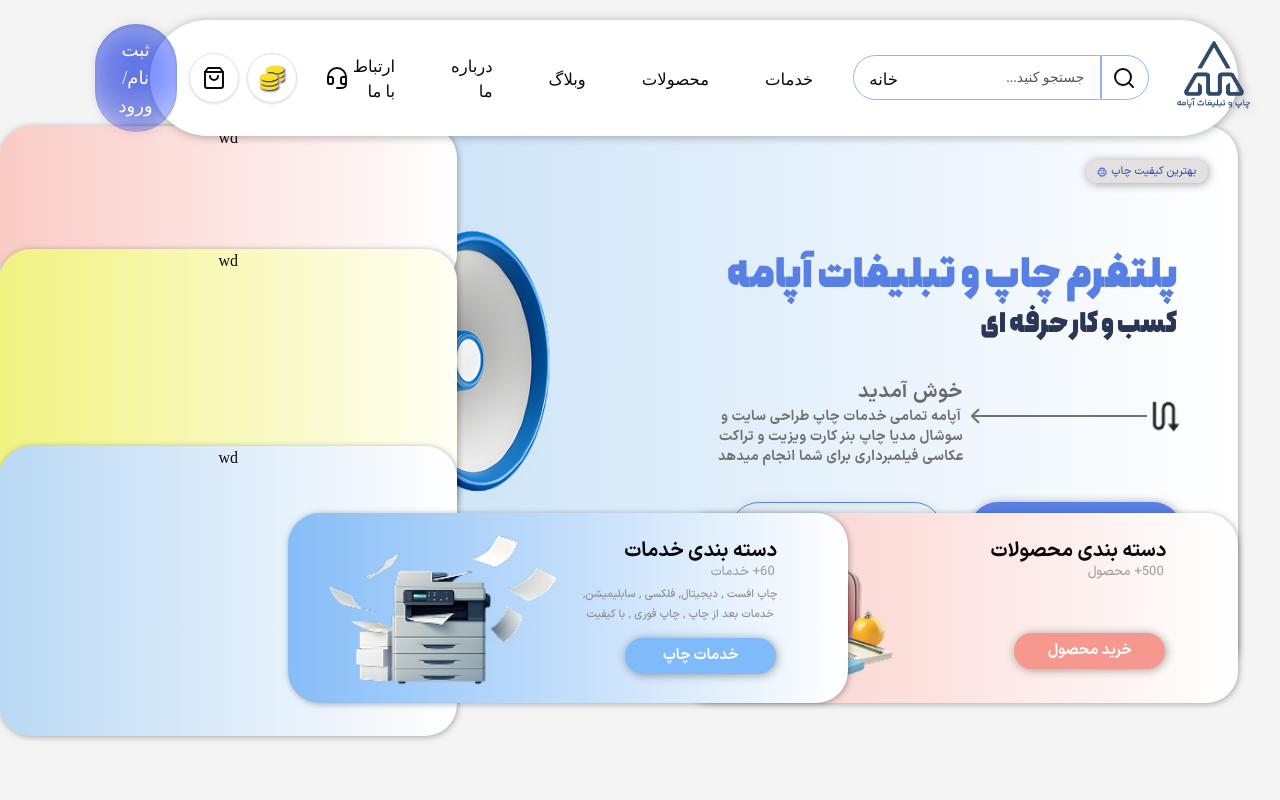
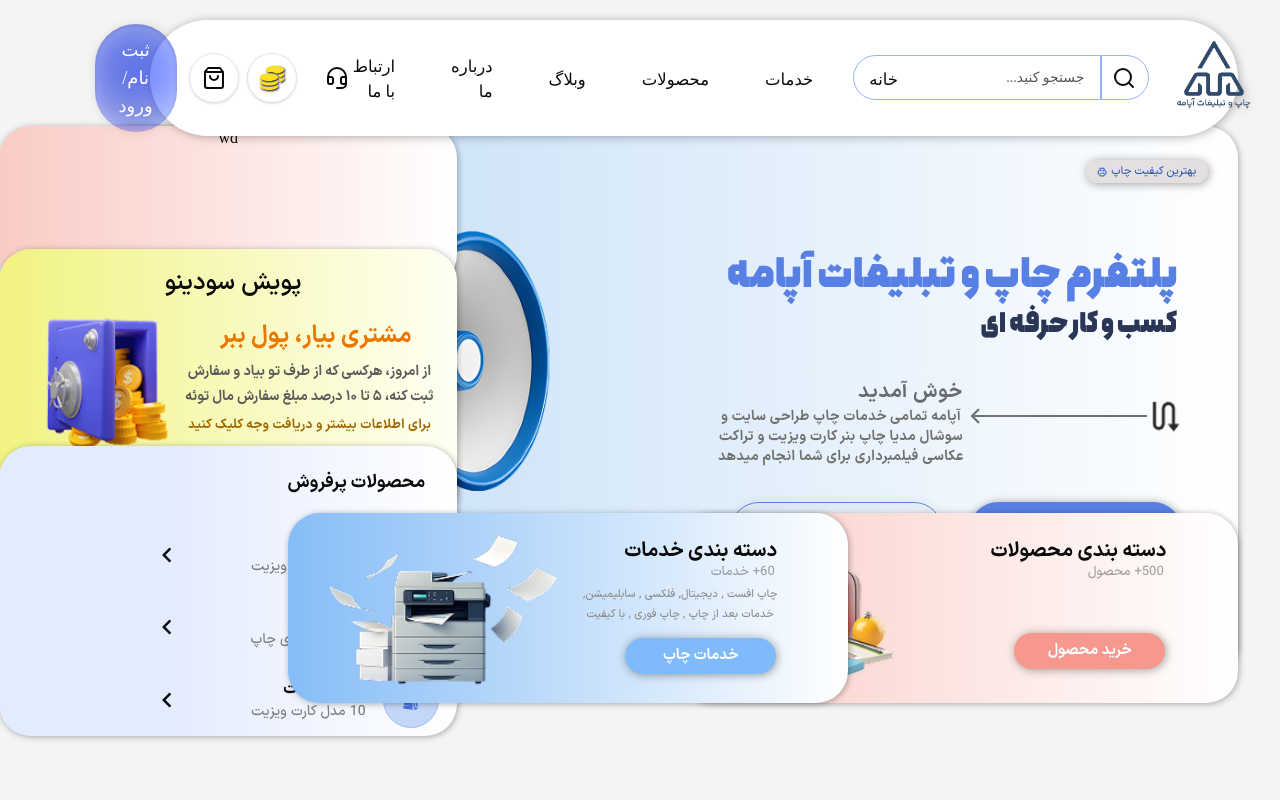
Before and after one commit to aida-kavan/ApameWebsite, a React (Vite) app in the folder client/: page /home in a window 1280 px wide. Shown: the top 800 px of the page. Built offline with nearby package versions, Linux system fonts and the light colour scheme; a web font is replaced by a local one.

Commit message:
Create Colection Home

```diff
--- a/client/src/index.css
+++ b/client/src/index.css
@@ -180,7 +180,6 @@ body{
   direction: rtl;
 }
 
-
 @layer utilities {
   .navbar-settings {
     filter: drop-shadow(1px 1px 20px #00000048);
@@ -242,13 +241,13 @@ body{
   }
 
   .sodino-bg-home {
-background: #e2b073;
-background: linear-gradient(90deg, rgb(241, 243, 129) 0%, rgb(255, 255, 244) 100%);
+    background: #e2b073;
+    background: linear-gradient(90deg, rgb(241, 243, 129) 0%, rgb(255, 255, 244) 100%);
   }
 
   .soldout-bg-home {
-    background: #b4d9fa;
-    background: linear-gradient(90deg, rgb(186, 217, 245) 0%, rgba(255, 255, 255, 1) 100%);
+background: #e3ebff;
+background: linear-gradient(90deg, rgba(227, 235, 255, 1) 35%, rgba(255, 255, 255, 1) 100%);
   }
 
 }
--- a/client/src/layout/Home.tsx
+++ b/client/src/layout/Home.tsx
@@ -4,10 +4,13 @@ import BallWhite from '../../public/images/ball-white.png';
 import Arrow from '../../public/images/Arrow.png';
 import ArrowIcon from '../../public/images/arrow-s-down.png';
 import PrintIcon from '../../public/images/printeric-1.png';
-import { FaInstagram, FaWhatsapp, FaTelegram, FaYoutube, FaGithub } from "react-icons/fa";
+import { FaInstagram, FaWhatsapp, FaTelegram, FaYoutube, FaGithub, FaCreditCard } from "react-icons/fa";
 import { FiPhoneCall } from "react-icons/fi";
+import { GiKnightBanner, GiPaperBagFolded } from "react-icons/gi";
+import { MdKeyboardArrowLeft } from "react-icons/md";
 import CategoryImg from '../../public/images/Category.png';
 import Printer from '../../public/images/printer.png';
+import Sodinoimg from '../../public/images/sodino-img.png';
 
 function Home() {
   return (
@@ -72,8 +75,74 @@ function Home() {
       </div>
 
       <div className="home-slider-box color-bg-home absolute rounded-4xl text-center w-[458px] h-[160px] mr-[61%]">wd</div>
-      <div className="home-slider-box sodino-bg-home absolute rounded-4xl text-center w-[458px] h-[270px] mr-[61%] mt-[9.6%]">wd</div>
-      <div className="home-slider-box soldout-bg-home absolute rounded-4xl text-center w-[458px] h-[290px] mr-[61%] mt-[25%]">wd</div>
+
+      <div className="home-slider-box sodino-bg-home absolute rounded-4xl text-center w-[458px] h-[270px] mr-[61%] mt-[9.6%] grid grid-cols-2">
+        <div className=''>
+          <h1 className='iransans-semiBold text-[24px] absolute mr-[34%] mt-[3.5%]'>پویش سودینو</h1>
+          <h1 className='iransans-Bold text-[24px] text-[#EB7600] mt-[15%] mr-[10%] absolute'>مشتری بیار، پول ببر</h1>
+          <p className='iransans-Bold text-[#5C5C5C] text-[14px] leading-[25px] w-[250px] h-[50px] mr-[10%] mt-[48%]'>از امروز، هرکسی که از طرف تو بیاد و سفارش ثبت کنه، ۵ تا ۱۰ درصد مبلغ سفارش مال توئه</p>
+          <h4 className='iransans-Bold text-[#A16902] text-[13px] w-[270px] tracking-wide mr-[5.5%] mt-[3%]'>برای اطلاعات بیشتر و دریافت وجه کلیک کنید</h4>
+          <button className='iransans-Bold text-[16px] text-[#2c2c2c] bg-[#FFD700] btn-home rounded-4xl w-[151px] h-[36px] mt-[10%] mr-[28%]  hover:bg-[#F5F5F5] hover:text-[#b3a13d] hover:text-shadow cursor-pointer duration-300'>جزئیات بیشتر</button>
+        </div>
+
+        <div className='flex items-center justify-center '>
+          <img src={Sodinoimg} alt="" className='w-[90%] mr-[10%]'/>
+        </div>
+      </div>
+
+      <div className="home-slider-box soldout-bg-home absolute rounded-4xl text-center w-[458px] h-[290px] mr-[61%] mt-[25%] grid grid-rows-4 my-auto">
+        <div className=' flex items-center justify-start mr-[7%] text-[18px]'>
+          <h1 className='iransans-Bold'>محصولات پرفروش</h1>
+        </div>
+
+        <div className='grid grid-cols-5 '>
+          <div className='col-span-1  flex items-center justify-center'>
+            <div className='w-14 h-14 flex items-center justify-center rounded-full bg-[#c5d7f8] border border-[#9ebef2]'>
+              <FaCreditCard className='text-2xl text-[#4672e2]'/>
+            </div>
+          </div>
+
+          <div className='col-span-2 text-right flex flex-col justify-center'>
+            <h1 className='iransans-Bold'>کارت ویزیت</h1>
+            <p className='iransans-medium text-[14px] text-[#5e5e5ec7]'>10 مدل کارت ویزیت</p>
+          </div>
+
+          <div className='col-span-2  flex justify-start items-center text-3xl'><MdKeyboardArrowLeft /></div>
+        </div>
+
+
+        <div className='grid grid-cols-5 '>
+
+          <div className='col-span-1 flex items-center justify-center'>
+            <div className='w-14 h-14 flex items-center justify-center rounded-full bg-[#c5d7f8] border border-[#9ebef2]'>
+              <GiKnightBanner className='text-2xl text-[#4672e2]'/>
+            </div>
+          </div>
+
+          <div className='col-span-2 text-right flex flex-col justify-center'>
+            <h1 className='iransans-Bold'>انواع بنر</h1>
+            <p className='iransans-medium text-[14px] text-[#5e5e5ec7]'>10 نوع بنر برای چاپ</p>
+          </div>
+
+          <div className='col-span-2 flex justify-start items-center text-3xl'><MdKeyboardArrowLeft /></div>
+        </div>
+
+
+        <div className='grid grid-cols-5 '>
+          <div className='col-span-1 flex items-center justify-center'>
+            <div className='w-14 h-14 flex items-center justify-center rounded-full bg-[#c5d7f8] border border-[#9ebef2]'>
+              <GiPaperBagFolded className='text-2xl text-[#4672e2]'/>
+            </div>
+          </div>
+
+          <div className='col-span-2 text-right flex flex-col justify-center'>
+            <h1 className='iransans-Bold'>جعبه و پاکت</h1>
+            <p className='iransans-medium text-[14px] text-[#5e5e5ec7]'>10 مدل کارت ویزیت</p>
+          </div>
+
+          <div className='col-span-2 flex justify-start items-center text-3xl'><MdKeyboardArrowLeft /></div>
+        </div>
+      </div>
 
       <div className="home-slider-box mahsol-bg-home absolute rounded-4xl text-center w-[560px] h-[190px] mr-[0%] mt-[30.25%] grid grid-cols-2">
         <div className=''>
```
Also changed, not shown: client/public/images/sodino-img.png (added).
